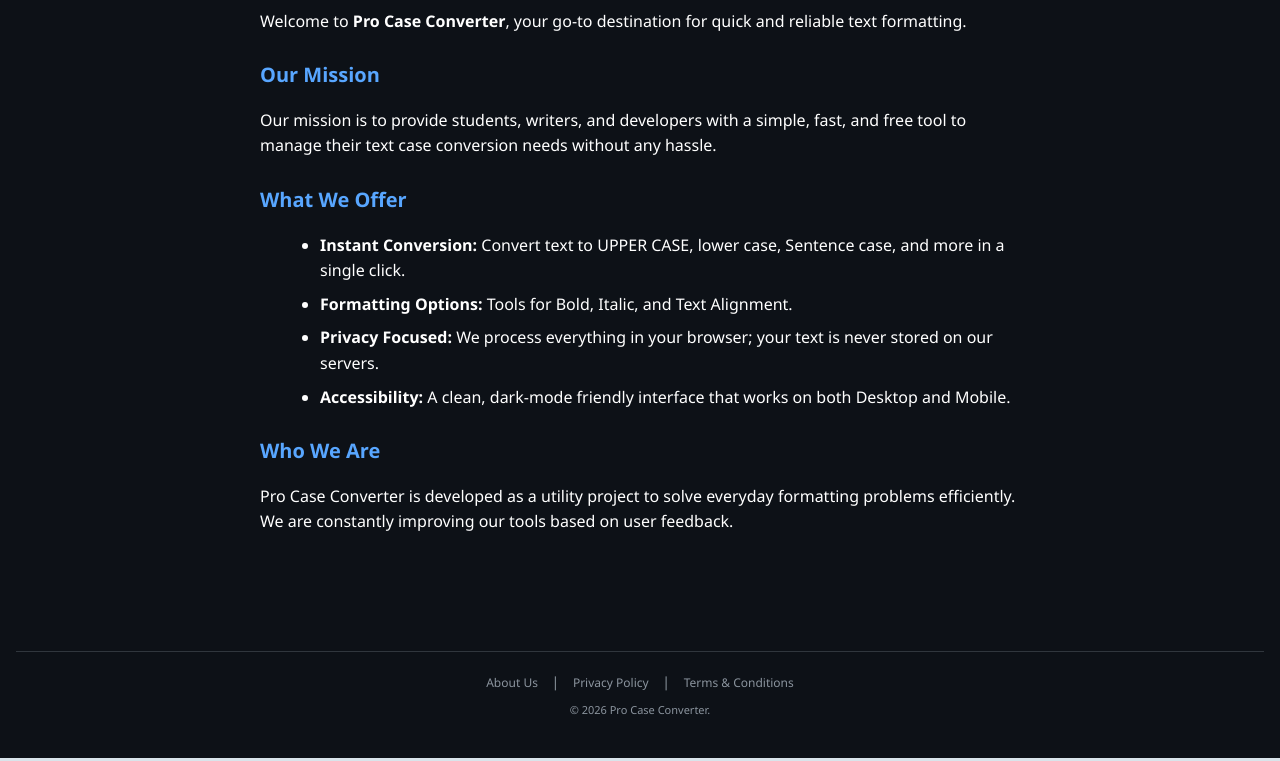
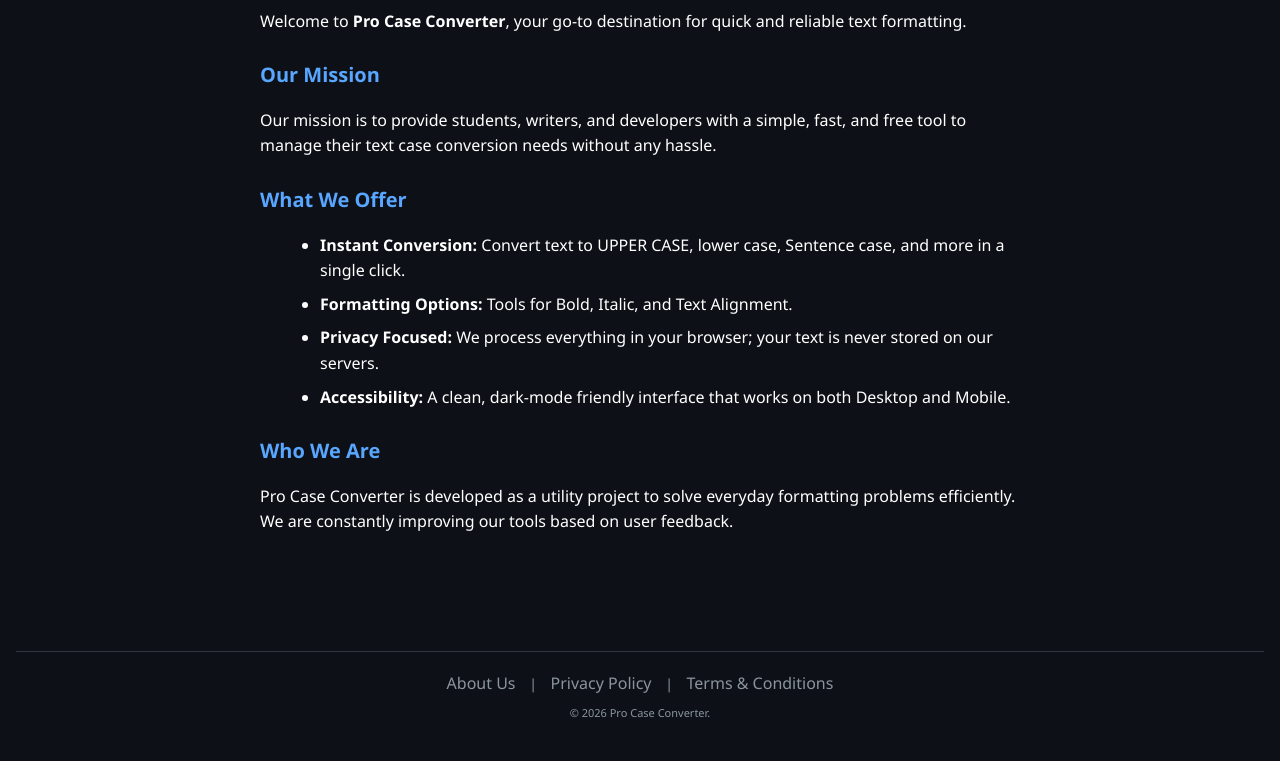
Before and after one commit to crb2/procaseconverter, a plain HTML site: page about-us/index.html in a window 1280 px wide. Shown: the part 245-1006 px from the top of the page. Drawn offline with Linux system fonts and the light colour scheme.

Commit message:
Add files via upload

```diff
--- a/about-us/index.html
+++ b/about-us/index.html
@@ -69,9 +69,9 @@
 
         <footer class="site-footer" style="margin-top: 40px; padding: 20px 0; border-top: 1px solid var(--border-color); text-align: center;">
             <div class="footer-links" style="margin-bottom: 10px;">
-                <a href="/about-us/" style="color: var(--text-muted); margin: 0 10px; text-decoration: none; font-size: 12px;">About Us</a> |
-                <a href="/privacy-policy/" style="color: var(--text-muted); margin: 0 10px; text-decoration: none; font-size: 12px;">Privacy Policy</a> |
-                <a href="/terms-and-conditions/" style="color: var(--text-muted); margin: 0 10px; text-decoration: none; font-size: 12px;">Terms & Conditions</a>
+                <a href="/about-us/" style="color: var(--text-muted); margin: 0 10px; text-decoration: none; font-size: 16px;">About Us</a> |
+                <a href="/privacy-policy/" style="color: var(--text-muted); margin: 0 10px; text-decoration: none; font-size: 16px;">Privacy Policy</a> |
+                <a href="/terms-and-conditions/" style="color: var(--text-muted); margin: 0 10px; text-decoration: none; font-size: 16px;">Terms & Conditions</a>
             </div>
             <p style="font-size: 11px; color: var(--text-muted);">&copy; 2026 Pro Case Converter.</p>
         </footer>
--- a/style.css
+++ b/style.css
@@ -545,6 +545,7 @@ summary:hover {
 }
 
 
+
 /* --- Mobile Layout --- */
 @media (max-width: 600px) {
     .header-top {
```
Also changed, not shown: index.html (+3 -3 lines), privacy-policy/index.html (+3 -3 lines), terms-and-conditions/index.html (+3 -3 lines).
